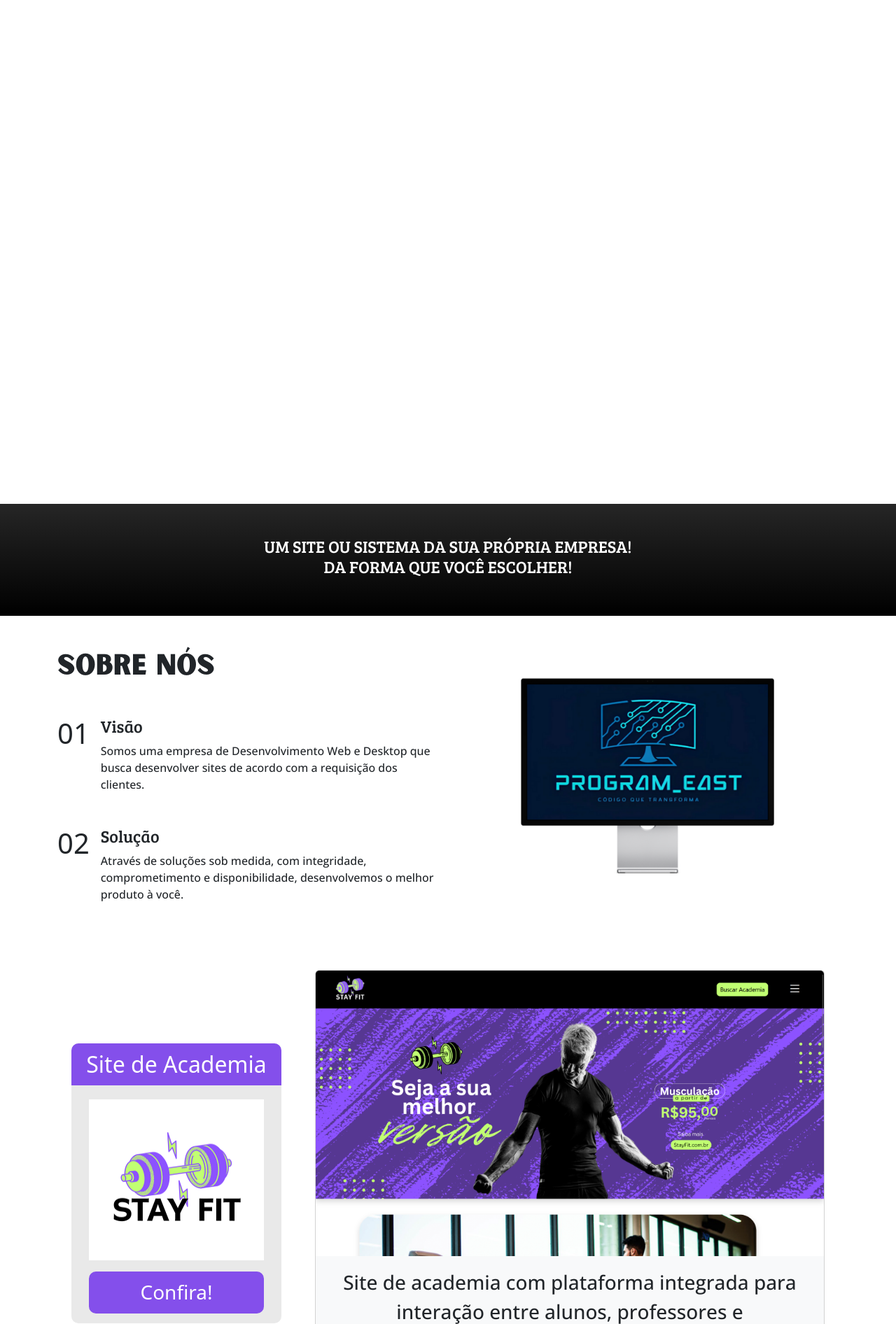
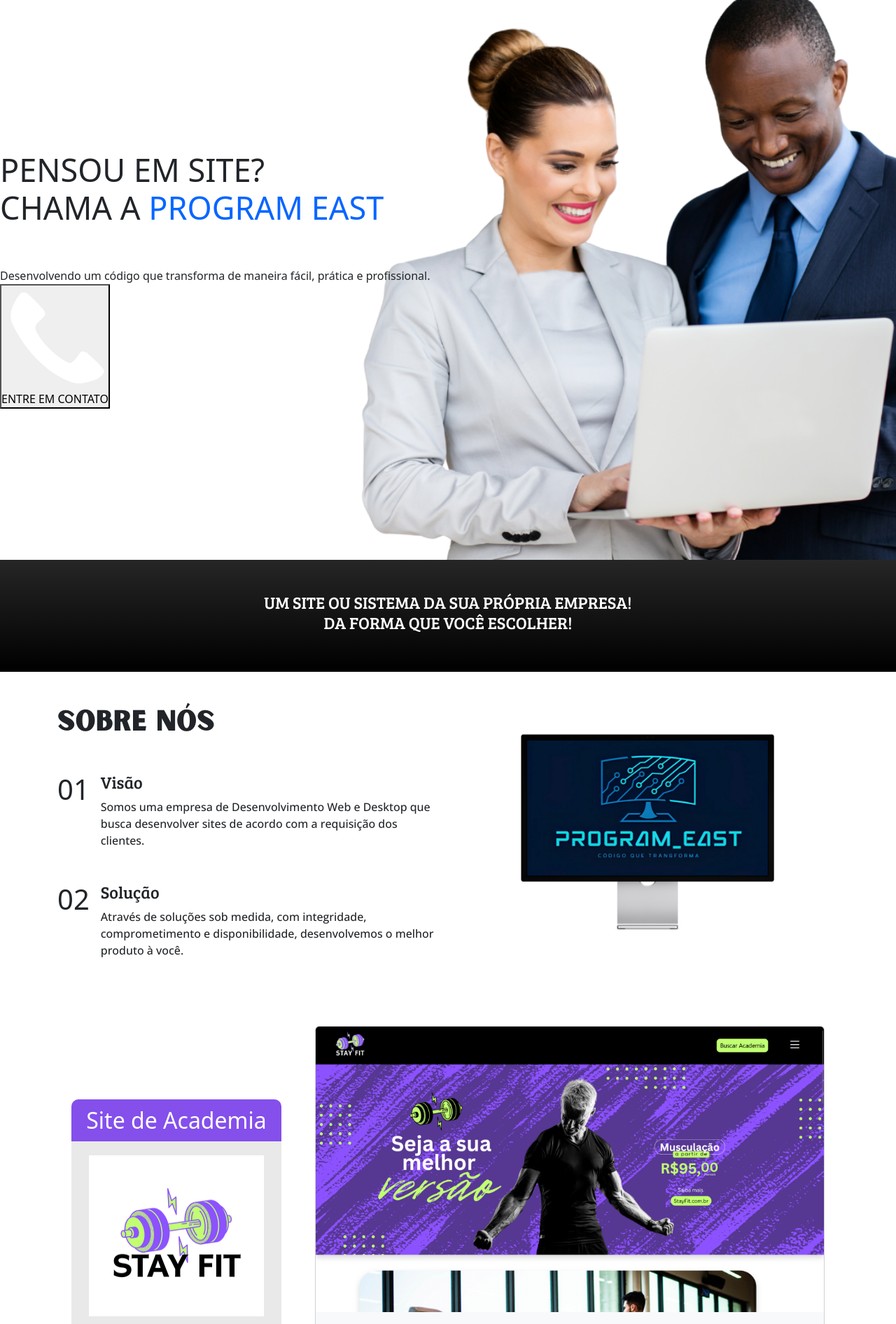
Before and after one commit to ProgramEast/portfolio, a PHP site: page / in a window 1280 px wide. Shown: the part 68-1960 px from the top of the page at 70% size. Run offline with PHP 8.4, Linux system fonts and the light colour scheme.

Commit message:
atualizando pagina inicial com o novo desing no canva

```diff
--- a/css/style.css
+++ b/css/style.css
@@ -176,40 +176,30 @@
 }
 
 /* area inicial */
-.section_inicial {
-    /* background-image: url("../img/imagem_area_inicial.jpg"); */
-    height: 90vh;
+.section_inicial{
+    background-image: url('../img/imagem_inicial.png');
+    width: 100%;
+    height: 100vh;
     background-size: cover;
     background-position: center;
     background-repeat: no-repeat;
-    /*  */
+}
+.div-cards{
     display: flex;
-    align-items: center;
-
-
+    flex-wrap: wrap;
+    flex-direction: column;
+    height: 100vh;
+    justify-content: center;
+    align-items: flex-start;
+}
+.div_separacao{
+    padding-top: 20px;
+}
+#h2_part-inicial{
+    font-size: 45px;
 }
 
-.div-cards {
-    height: auto;
-    display: flex;
-    align-items: center;
-    flex-direction: column;
-    justify-content: center;
-}
-
-/* card 1 da parte inicial */
-.card-1 {
-    width: 415px;
-    height: 180px;
-    background-color: #315483;
-    border-radius: 0px 25px 25px 0px;
-    justify-self: center;
-    align-items: center;
-
-
-}
-
-/* texto 1 card 1 */
+/* FIM PARTE INICIAL */
 
 /*card da stay fit !!!*/
 /* ---------------------------------------------------------------- */
--- a/index.html
+++ b/index.html
@@ -63,7 +63,25 @@
     </style>
     <!-- INICIO ÁREA INICIAL -->
     <section class="section_inicial">
+        <div class="div-cards">
 
+            <div>
+                <h2 id="h2_part-inicial">PENSOU EM SITE?<br>CHAMA A<span style="color: #0866ff;"> PROGRAM EAST</span>
+                </h2>
+            </div>
+            <div style="margin-top: 50px;"></div>
+            <div>
+                <p>Desenvolvendo um código que transforma de maneira fácil, prática e profissional.</p>
+            </div>
+
+            <div>
+                <button>
+                    <img src="../img/telefone_icon.png" alt="telefone_icon">
+                    <p>ENTRE EM CONTATO</p>
+                </button>
+
+            </div>
+        </div>
     </section>
     <!-- FIM ÁREA INICIAL -->
 
@@ -198,7 +216,8 @@
             <!-- Imagem e descrição do projeto -->
             <div class="col-md-8 ms-md-4 mb-4">
                 <div class="card h-100">
-                    <img src="../portfolio/img/desk_stayfit.png" class="card-img-top img-fluid" alt="screenshot do site">
+                    <img src="../portfolio/img/desk_stayfit.png" class="card-img-top img-fluid"
+                        alt="screenshot do site">
                     <div class="card-body bg-light">
                         <p class="card-text fs-5 text-center open-sans-medium fs-3">
                             Sistema desktop de academia onde centraliza as principais necessidades da academia,
@@ -241,8 +260,9 @@
                     <img src="../portfolio/img/web_chuleta.png" class="card-img-top img-fluid" alt="screenshot do site">
                     <div class="card-body bg-light">
                         <p class="card-text fs-5 text-center open-sans-medium fs-3">
-                             Site de Churrascaria, cujo foco é a exposição da marca e itens
-                            a venda, com o serviço de agendamento de mesas com cadastro de clientes, administradores e login.
+                            Site de Churrascaria, cujo foco é a exposição da marca e itens
+                            a venda, com o serviço de agendamento de mesas com cadastro de clientes, administradores e
+                            login.
                         </p>
                     </div>
                 </div>
```
Also changed, not shown: img/imagem_area_inicial.jpg (deleted), img/imagem_area_inicial.png (deleted), img/imagem_inicial.png (added), img/imagem_principal.jpg (deleted).
